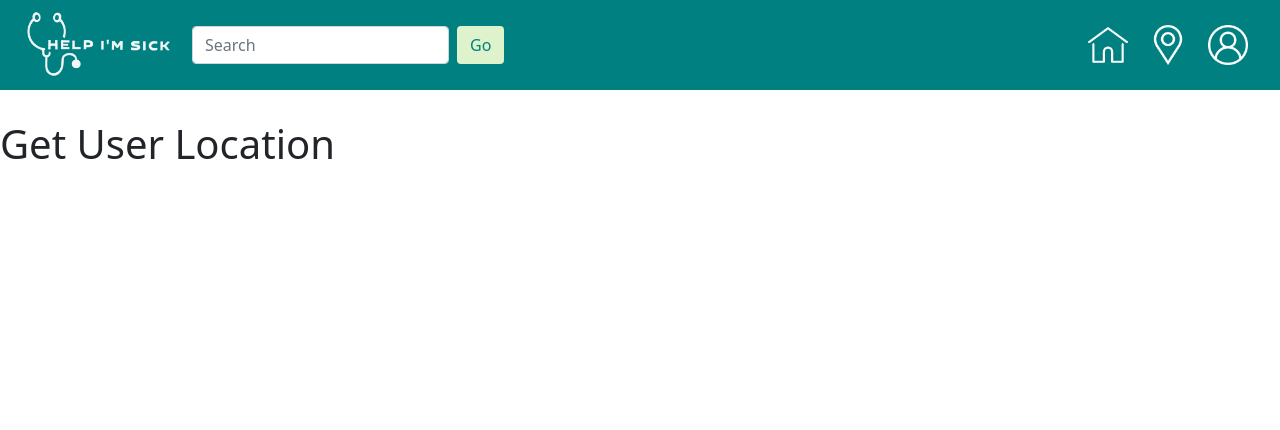
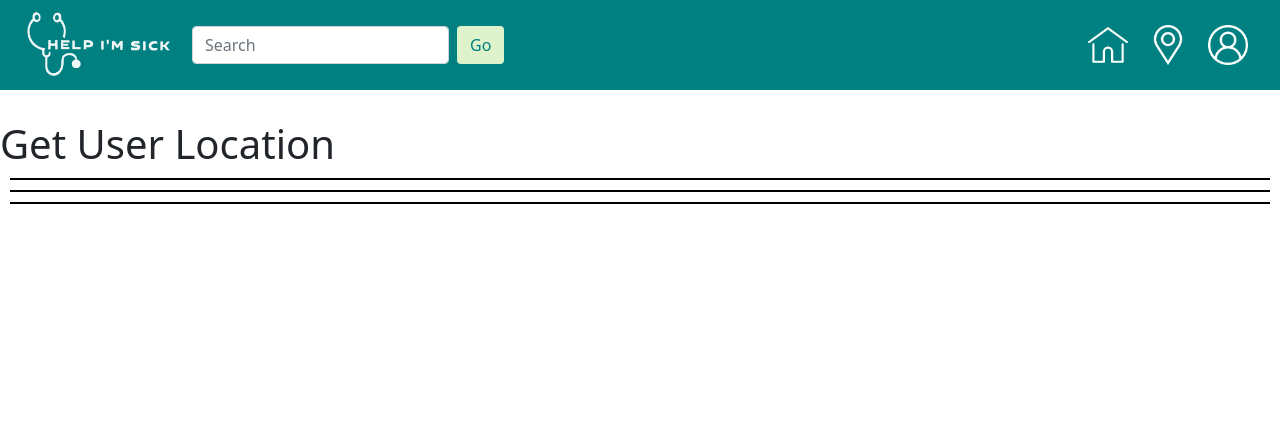
Before and after one commit to juliannWang/HelpImSick, a Django app: page /index/nearby-doctors/ in a window 1280 px wide. Shown: the top 430 px of the page. Run offline with Django 3.2, Linux system fonts and the light colour scheme; the visitor is signed in with stand-in values (Sample User, id 1).

Commit message:
StyledDoctorPage

```diff
--- a/ImSick/urls.py
+++ b/ImSick/urls.py
@@ -17,5 +17,5 @@ urlpatterns = [
     path('index/nearby-doctors/', views.get_nearby_doctors, name = 'nearby-doctors'),
     path('logout',views.user_logout,name="logout"),
     path('search/',views.searchPosts,name="search"),
-    path('settings/',views.settings,name="settings")
+    path('index/settings/',views.settings,name="settings")
 ]
--- /dev/null
+++ b/static/css/nearbyDoctors.css
@@ -0,0 +1,12 @@
+.doctor1, .doctor2, .doctor3 {
+    margin:10px;
+    display:block;
+    font-size: 14px;
+    border-style: solid;
+    border-color:black;
+    border-width:1px;
+}
+
+.doctor1 h2, .doctor2 h2, .doctor3 h2 {
+    text-align:center;
+}
--- a/static/js/nearbyDoctors.js
+++ b/static/js/nearbyDoctors.js
@@ -27,6 +27,11 @@ function getLocation() {
                 var opening_hours = response.result.opening_hours.weekday_text;
 
 
+                var number_text = $('<h6>').text("Phone number:");
+                var opening_hours_text = $('<h6>').text("Opening Hours:");
+                var website_text = $('<h6>').text("Website:");
+                var address_text = $('<h6>').text("Address:");
+
                 var phone_number_element = $('<p>').text(phone_number);
                 var website_element = $('<p>').text(website)
                 var address_element = $('<p>').text(address)
@@ -37,14 +42,16 @@ function getLocation() {
                 });
                 var rating_element = $('<p>').text('Rating: ' + rating);
                 var elementID = '#' + index.toString();
+                $(elementID).append(name_element);
+                $(elementID).append(number_text);
                 $(elementID).append(phone_number_element);
-                $(elementID).append(name_element);
+                $(elementID).append(opening_hours_text);
                 $(elementID).append(opening_hours_element);
                 $(elementID).append(rating_element);
+                $(elementID).append(website_text);
                 $(elementID).append(website_element);
+                $(elementID).append(address_text);
                 $(elementID).append(address_element);
-
-
             });
         }
     })
--- a/templates/ImSick/base.html
+++ b/templates/ImSick/base.html
@@ -43,7 +43,7 @@
                 <img class="icon"src={% static "images/user.png"%} alt="User Account">
                 <div class="dropdown-content">
                   <a href="settings/">Account Settings</a>
-                  <a href="my-posts/">My Posts</a>
+                  <a href="myPosts">My Posts</a>
                   <a href={% url 'HelpImSick:logout' %}>Logout</a>
                 </div>
             </li>
--- a/templates/ImSick/nearby-Doctors.html
+++ b/templates/ImSick/nearby-Doctors.html
@@ -2,6 +2,7 @@
 {%block content %}
 {% load static %}
 <!DOCTYPE html>
+<link href={% static "css/nearbyDoctors.css"%} rel="stylesheet">
 <html>
   <head>
     <meta charset="utf-8">
@@ -11,9 +12,15 @@
   </head>
   <body onload="getLocation()">
     <h1>Get User Location</h1>
-    <div id="0"></div>
-    <div id="1"></div>
-    <div id="2"></div>
+    <div class="doctor1">
+      <div id="0"></div>
+    </div>
+    <div class="doctor2">
+      <div id="1"></div>
+    </div>
+    <div class="doctor3">
+      <div id="2"></div>
+    </div>
 
   </body>
 {% endblock%}
--- a/templates/ImSick/searchResults.html
+++ b/templates/ImSick/searchResults.html
@@ -1,11 +1,11 @@
 <!-- CSS -->
+{% extends 'base.html'%}
+{% load static %}
 <link rel="stylesheet" href="https://cdn.jsdelivr.net/npm/bootstrap@5.1.3/dist/css/bootstrap.min.css">
 
 <!-- JavaScript -->
 <script src="https://cdn.jsdelivr.net/npm/bootstrap@5.1.3/dist/js/bootstrap.min.js"></script>
-{% extends 'base.html' %}
 {% block content%}
-{% load static %}
 <h2>Show Results for: {{query}}<h2>
 {% if posts %}
     {% for p in posts %}
```
